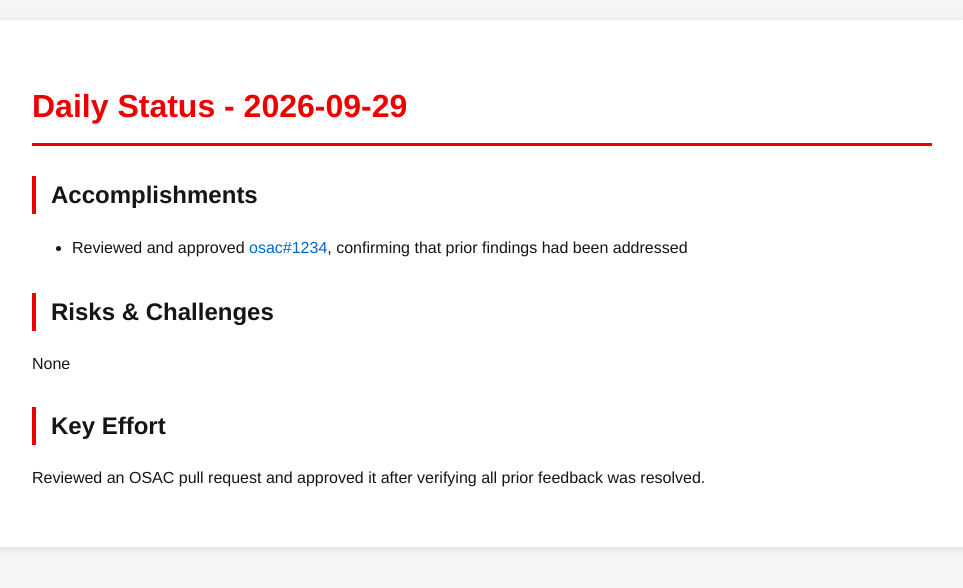
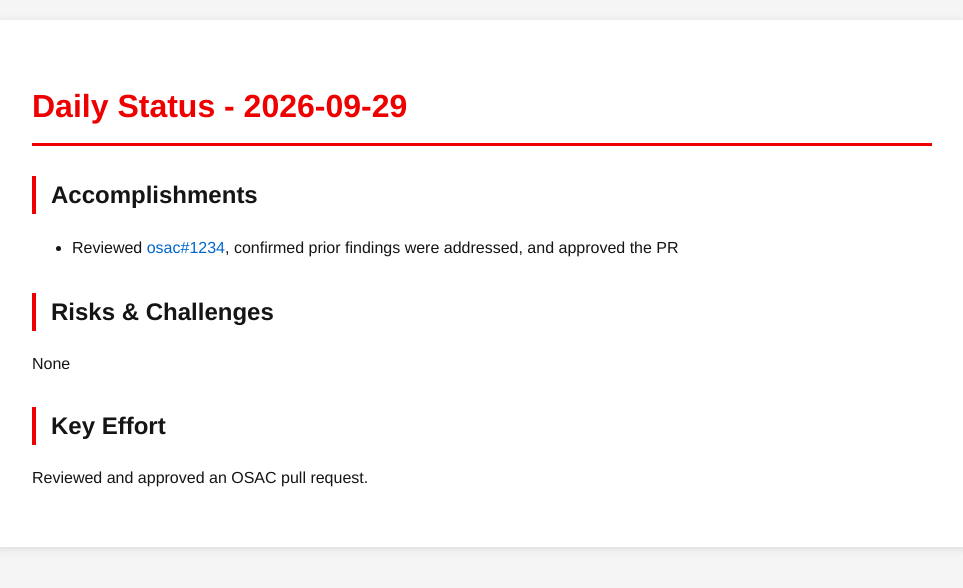
Before and after one commit to tzvatot/daily-status, a Jekyll site: the page built from 2026-09-29.md, in a window 1280 px wide. Shown: the top 588 px of the page, without its empty margins (158-1121 px from the left). Built offline with Jekyll 4.4.1, drawn with Linux system fonts in a browser that asks for light colours.

Commit message:
Daily status update - 2026-09-29

```diff
--- a/2026-09-29.md
+++ b/2026-09-29.md
@@ -7,10 +7,10 @@ date: 2026-09-29
 # Daily Status - 2026-09-29
 
 ## Accomplishments
-- Reviewed and approved [osac#1234](https://github.com/osac-project/osac/pull/1234), confirming that prior findings had been addressed
+- Reviewed [osac#1234](https://github.com/osac-project/osac/pull/1234), confirmed prior findings were addressed, and approved the PR
 
 ## Risks & Challenges
 None
 
 ## Key Effort
-Reviewed an OSAC pull request and approved it after verifying all prior feedback was resolved.
+Reviewed and approved an OSAC pull request.
```
